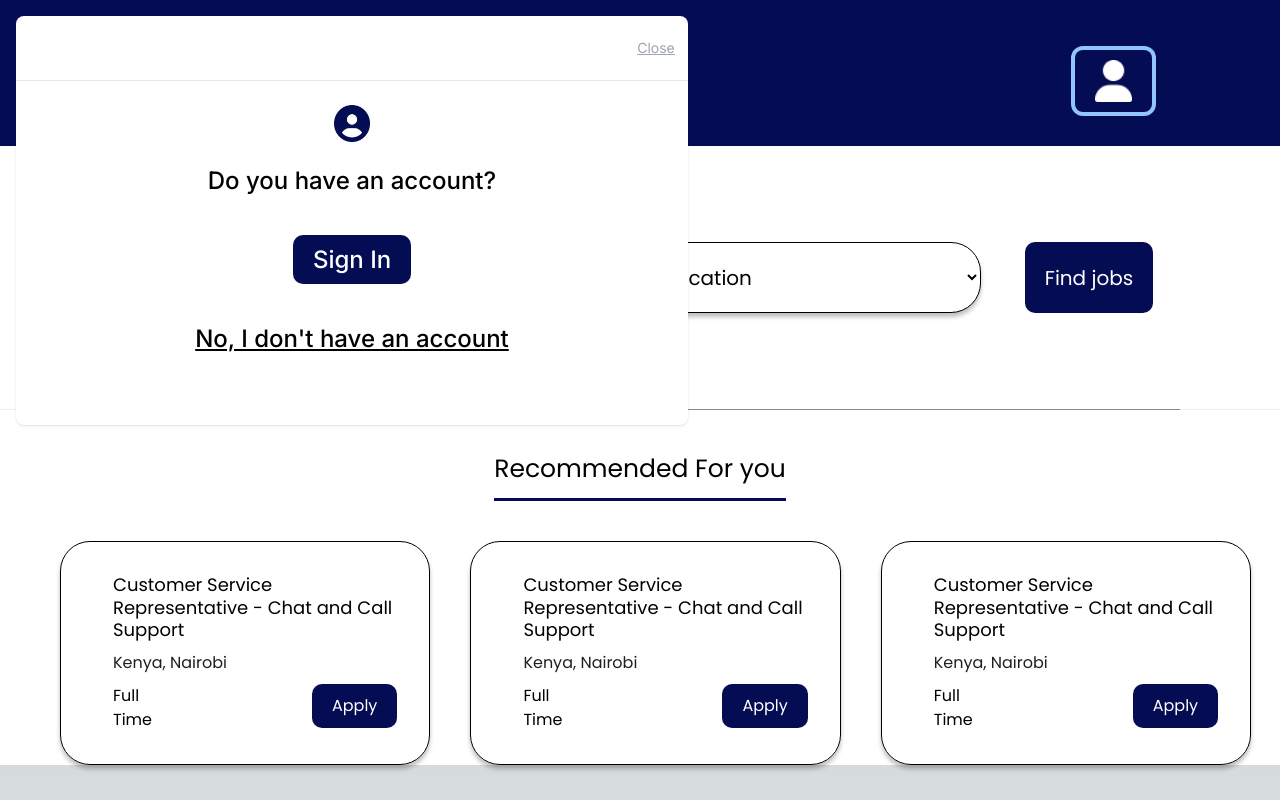
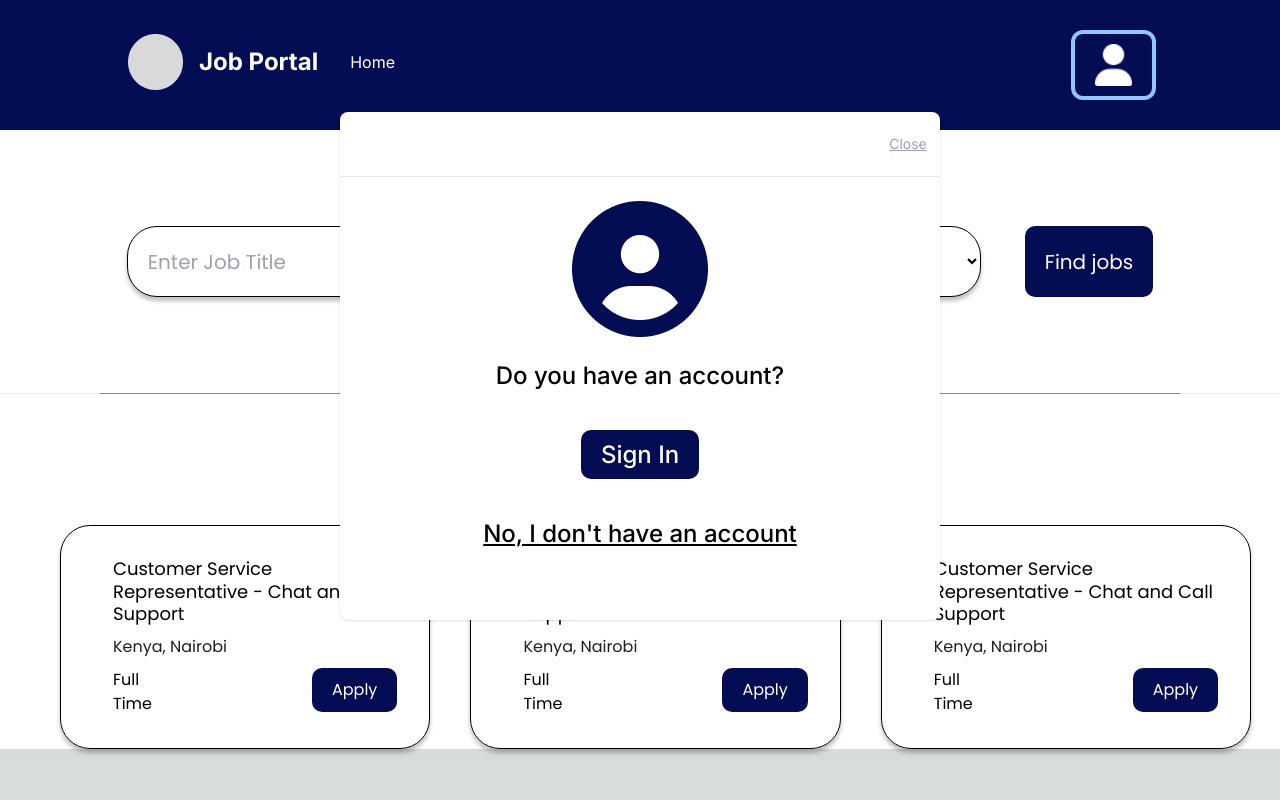
Before and after one commit to Jhoward09123/Job-portal-repo, a Next.js app: page / in a window 1280 px wide. Both pictures are taken after a click on the button 1113 px from the left and 81 px from the top of the page. Built offline with nearby package versions, Linux system fonts and the light colour scheme.

Commit message:
modal fixed size

```diff
--- a/src/app/components/Modals/Modal.jsx
+++ b/src/app/components/Modals/Modal.jsx
@@ -38,20 +38,20 @@ const Modal = () => {
     {isModalOpen && (
       <div
         id="defaultModal"
-        className="fixed top-0 left-0 right-0 z-50 w-full p-4 overflow-x-hidden overflow-y-auto md:inset-0 h-[calc(100%-1rem)] max-h-full"
+        className="fixed top-0 left-0 right-0 z-50 w-full p-28 overflow-x-hidden overflow-y-auto md:inset-0 h-[calc(100%-1rem)] max-h-full"
         tabIndex="-1"
         aria-hidden="true"
       >
-        <div className="relative w-full max-w-2xl ">
+        <div className="relative w-full flex justify-center">
           {/* Modal content */}
-          <div className="relative bg-white rounded-lg shadow dark:bg-gray-700">
+          <div className="modal_size relative bg-white rounded-lg shadow dark:bg-gray-700 ">
             {/* Modal header */}
             <div className="flex items-start justify-between p-4 border-b rounded-t dark:border-gray-600">
 
               <button
                 onClick={closeModal}
                 type="button"
-                className="text-gray-400 bg-transparent hover:bg-gray-200 hover:text-gray-900 rounded-lg text-sm w-8 h-8 ml-auto inline-flex justify-center items-center dark:hover:bg-gray-600 dark:hover:text-white"
+                className="text-gray-400 bg-transparent  hover:text-gray-900 rounded-lg text-sm w-8 h-8 ml-auto inline-flex justify-center items-center dark:hover:bg-gray-600 dark:hover:text-white"
                 data-modal-hide="defaultModal"
               >
                      <u>Close</u>
@@ -62,8 +62,8 @@ const Modal = () => {
             <div className="p-6 space-y-6">
                <div className="logo_account text-black flex justify-center">
                <Image
-                width={36.75}
-                height={38}
+                width={136}
+                height={136}
                 src="/Assets/Images/modal images/do you have an acc profile.png"
               />
                </div>
--- a/src/app/components/navigation/Nav.jsx
+++ b/src/app/components/navigation/Nav.jsx
@@ -1,11 +1,10 @@
-'use client'
+"use client";
 
 import React from "react";
 import Image from "next/image";
-import Modal from "../Modals/Modal"
+import Modal from "../Modals/Modal";
 
 const Nav = () => {
-
   return (
     <nav className="p-5 primary-darkblue px-28">
       <ul className="ul_nav items-center">
@@ -30,15 +29,11 @@ const Nav = () => {
             Home
           </a>
         </li>
-        <li className="about-float-right mt-4">
+        <li className="about-float-right ">
           <div className="flex">
-
-
-        <button>
-
-            <Modal />
-
-        </button>
+            <button>
+              <Modal />
+            </button>
           </div>
         </li>
       </ul>
--- a/src/app/globals.css
+++ b/src/app/globals.css
@@ -135,6 +135,30 @@ body {
   border: 1px solid #000;
   background-color: white;
   box-shadow: 0px 4px 4px 0px rgba(0, 0, 0, 0.25);
+
+}
+
+.styled-select {
+  width: 100px;
+  height: 17px;
+  overflow: hidden;
+  overflow: -moz-hidden-unscrollable;
+
+  border: 2px double red;
+  display: inline-block;
+  position: relative;
+}
+
+.styled-select select {
+  background: transparent;
+  -webkit-appearance: none;
+  width: 100px;
+  font-size: 11px;
+  border: 0;
+  height: 17px;
+  position: absolute;
+  left: 0;
+  top: 0;
 }
 
 .find_button {
@@ -285,6 +309,10 @@ line-height: normal;
 }
 
 
+.modal_size{
+  width: 600px;
+}
+
 /* Nav Modal end*/
 
 /* Mine end */
```
